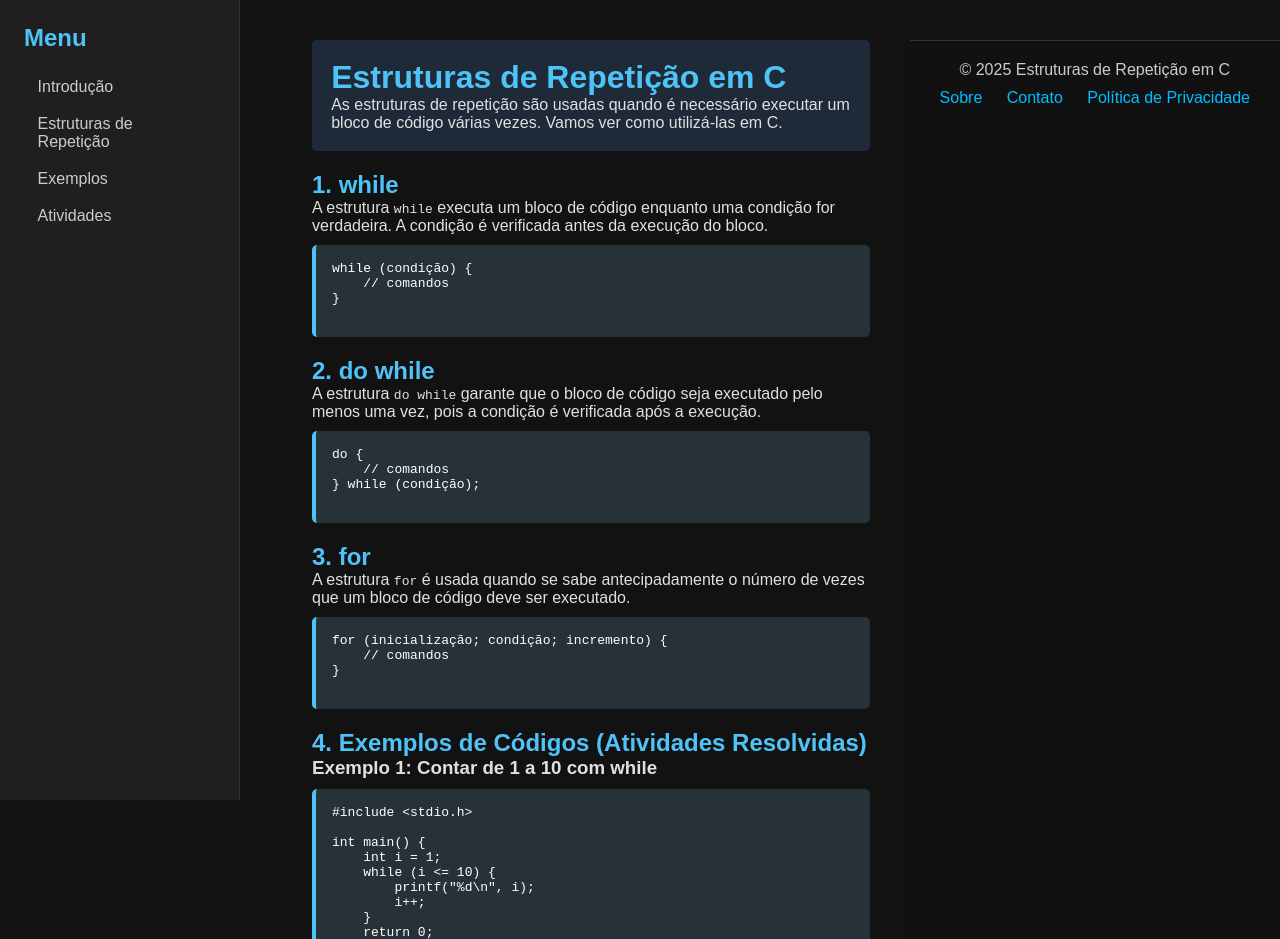
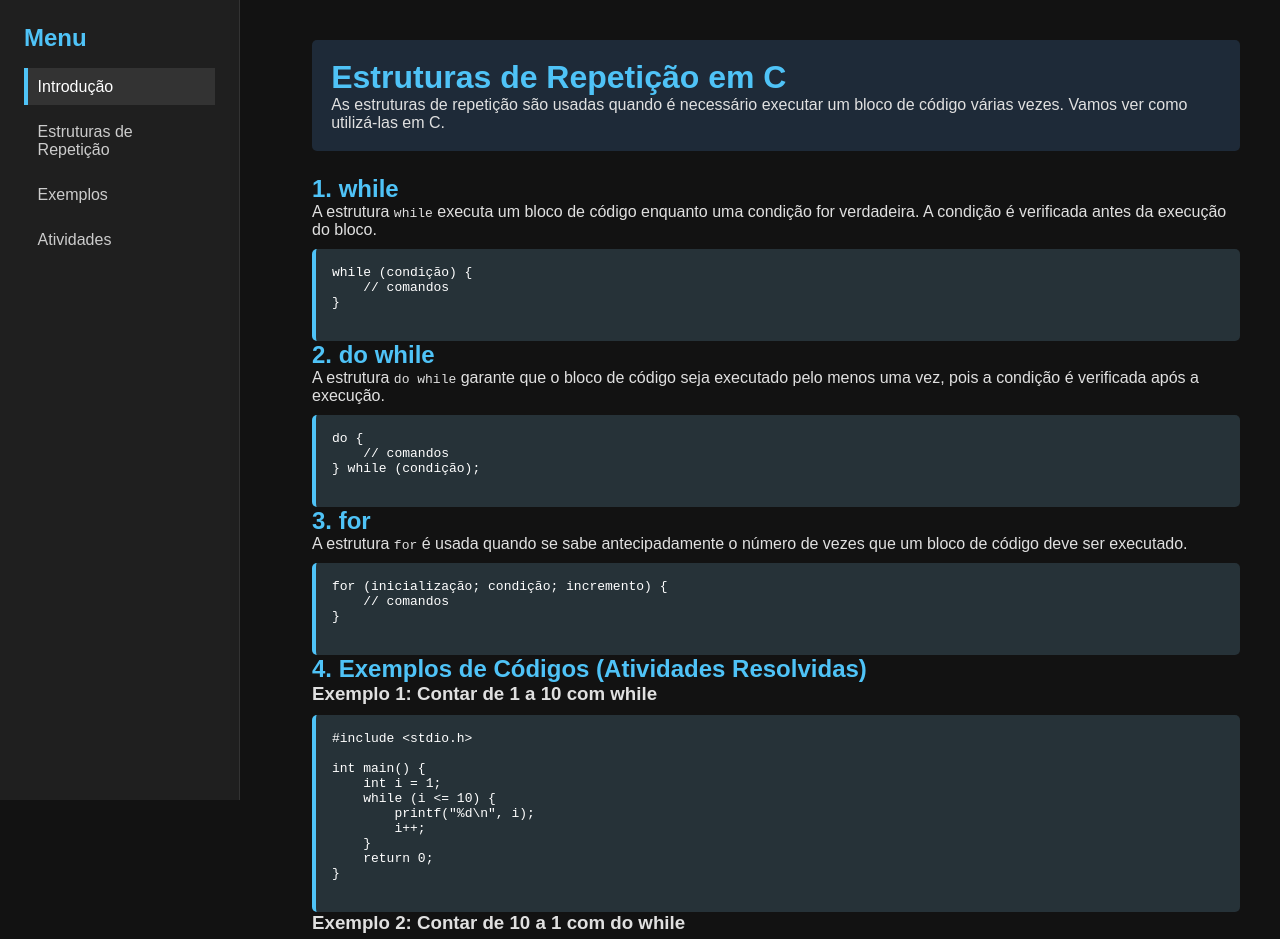
Before and after one commit to VictorTI26/Learn-C-site, a plain HTML site: page EstruturasDeRepeticao/EstruturasDeRepeticao.html in a window 1280 px wide. Shown: the top 939 px of the page. Drawn offline with Linux system fonts and the light colour scheme.

Commit message:
escreve qualquer coisa entre aspas

```diff
--- a/EstruturasDeRepeticao/EstruturasDeRepeticao.css
+++ b/EstruturasDeRepeticao/EstruturasDeRepeticao.css
@@ -1,46 +1,52 @@
-/* Resetando margens e padding */
+
 * {
     margin: 0;
     padding: 0;
     box-sizing: border-box;
 }
 
-/* Corpo da página */
+
 body {
-    margin: 0;
-    padding: 0;
-    box-sizing: border-box;
+    display: flex;
+    min-height: 100vh;
+    flex-direction: column;
     background-color: #121212;
     color: #e0e0e0;
-    display: flex;
     font-family: Arial, sans-serif;
 }
 
-/* Menu lateral (Nav-bar) */
+
+.page-content {
+    display: flex;
+    flex: 1;
+    min-height: 0;
+}
+
+
 .nav-bar-container {
     background-color: #1f1f1f;
-    flex-direction: column;
     width: 15rem;
     padding: 1.5rem;
     border-right: 1px solid #333;
-    position: fixed; /* Menu lateral fixo */
-    height: 100vh; /* Preenche toda a altura da tela */
-    overflow-y: auto; /* Se o menu for longo, terá scroll */
+    position: fixed;
+    top: 0;
+    left: 0;
+    height: 100vh;
+    overflow-y: auto;
 }
 
-/* Títulos no menu */
 .nav-bar-container h2 {
     color: #4FC3F7;
     margin-bottom: 1rem;
 }
 
-/* Lista do menu */
 .nav-bar-container ul {
-    padding: 0;
+    list-style: none;
+    padding-left: 0;
 }
 
 .nav-bar-container li {
-    list-style-type: none;
+    margin-bottom: 0.5rem;
 }
 
 .nav-bar-container a {
@@ -48,11 +54,10 @@ body {
     text-decoration: none;
     display: block;
     border-left: 4px solid transparent;
-    transition: background-color 0.2s ease;
     padding: 0.6rem;
+    transition: background-color 0.2s ease, border-left-color 0.2s ease, color 0.2s ease;
 }
 
-/* Efeito ao passar o mouse sobre os links do menu */
 .nav-bar-container a:hover,
 .nav-bar-container a.active {
     background-color: #333;
@@ -60,59 +65,30 @@ body {
     color: #fff;
 }
 
-/* Conteúdo principal */
+
 main {
     flex: 1;
     padding: 2.5rem;
-    margin-left: 17rem; /* Empurra o conteúdo para a direita do menu */
+    margin-left: 15rem;
+    overflow-y: auto;
 }
 
-/* Primeira seção de conteúdo */
-.section-1 {
-    background-color: #1e2a38;
-    padding: 1.2rem;
-    border-radius: 5px;
-    margin-bottom: 20px;
-}
 
-.section-1 h1 {
-    color: #4FC3F7;
-    font-size: 2rem;
-}
-
-/* Segunda seção de conteúdo */
-.section-2 h2 {
-    color: #4FC3F7;
-    margin-top: 20px;
-}
-
-/* Estilização do código exibido em <pre> */
-pre {
-    background-color: #263238;
-    border-left: 4px solid #4FC3F7;
-    padding: 1rem;
-    font-family: monospace;
-    white-space: pre-wrap;
-    border-radius: 5px;
-    margin-top: 10px;
-    color: #fff;
-}
-
-/* Rodapé */
-.footer {
+footer.footer {
     background-color: #111;
     color: #ccc;
     padding: 20px 0;
     text-align: center;
-    margin-top: 40px;
     border-top: 1px solid #333;
 }
+
 
 .footer-container {
     max-width: 1000px;
     margin: 0 auto;
     padding: 0 20px;
 }
+
 
 .footer-links {
     margin-top: 10px;
@@ -128,3 +104,31 @@ pre {
 .footer-links a:hover {
     color: #fff;
 }
+
+
+.section-1 {
+    background-color: #1e2a38;
+    padding: 1.2rem;
+    border-radius: 5px;
+    margin-bottom: 1rem;
+}
+
+.section-1 h1 {
+    color: #4FC3F7;
+    font-size: 2rem;
+}
+
+.section-2 h2 {
+    color: #4FC3F7;
+}
+
+pre {
+    background-color: #263238;
+    border-left: 4px solid #4FC3F7;
+    padding: 1rem;
+    font-family: monospace;
+    white-space: pre-wrap;
+    border-radius: 5px;
+    margin-top: 10px;
+    color: #fff;
+}
--- a/EstruturasDeRepeticao/EstruturasDeRepeticao.html
+++ b/EstruturasDeRepeticao/EstruturasDeRepeticao.html
@@ -1,32 +1,154 @@
 <!DOCTYPE html>
 <html lang="pt-br">
 <head>
-    <meta charset="UTF-8">
-    <meta name="viewport" content="width=device-width, initial-scale=1.0">
+    <meta charset="UTF-8" />
+    <meta name="viewport" content="width=device-width, initial-scale=1" />
     <title>Estruturas de Repetição em C</title>
-    <link rel="stylesheet" href="EstruturasDeRepeticao.css"> <!-- Conectando com o arquivo CSS -->
+    <style>
+
+        * {
+            margin: 0;
+            padding: 0;
+            box-sizing: border-box;
+        }
+
+        body {
+            background-color: #121212;
+            color: #e0e0e0;
+            display: flex;
+            font-family: Arial, sans-serif;
+            min-height: 100vh;
+            flex-direction: column;
+        }
+
+        .nav-bar-container {
+            background-color: #1f1f1f;
+            flex-direction: column;
+            width: 15rem;
+            padding: 1.5rem;
+            border-right: 1px solid #333;
+            position: fixed;
+            height: 100vh;
+            overflow-y: auto;
+            top: 0;
+            left: 0;
+        }
+
+        .nav-bar-container h2 {
+            color: #4FC3F7;
+            margin-bottom: 1rem;
+        }
+
+        .nav-bar-container ul {
+            list-style: none;
+        }
+
+        .nav-bar-container li {
+            margin-bottom: 0.5rem;
+        }
+
+        .nav-bar-container a {
+            color: #ccc;
+            text-decoration: none;
+            display: block;
+            border-left: 4px solid transparent;
+            transition: background-color 0.2s ease;
+            padding: 0.6rem;
+            cursor: pointer;
+        }
+
+        .nav-bar-container a:hover,
+        .nav-bar-container a.active {
+            background-color: #333;
+            border-left: 4px solid #4FC3F7;
+            color: #fff;
+        }
+
+        main {
+            flex: 1;
+            padding: 2.5rem;
+            margin-left: 17rem;
+        }
+
+        .section-1 {
+            background-color: #1e2a38;
+            padding: 1.2rem;
+            border-radius: 5px;
+            margin-bottom: 1.5rem;
+        }
+
+        .section-1 h1 {
+            color: #4FC3F7;
+            font-size: 2rem;
+        }
+
+        .section-2 h2 {
+            color: #4FC3F7;
+        }
+
+        pre {
+            background-color: #263238;
+            border-left: 4px solid #4FC3F7;
+            padding: 1rem;
+            font-family: monospace;
+            white-space: pre-wrap;
+            border-radius: 5px;
+            margin-top: 10px;
+            color: #fff;
+        }
+
+        .footer {
+            background-color: #111;
+            color: #ccc;
+            padding: 20px 0;
+            text-align: center;
+            margin-top: auto;
+            border-top: 1px solid #333;
+        }
+
+        .footer-container {
+            max-width: 1000px;
+            margin: 0 auto;
+            padding: 0 20px;
+        }
+
+        .footer-links {
+            margin-top: 10px;
+        }
+
+        .footer-links a {
+            color: #00bfff;
+            text-decoration: none;
+            margin: 0 10px;
+            transition: color 0.3s;
+        }
+
+        .footer-links a:hover {
+            color: #fff;
+        }
+    </style>
 </head>
 <body>
 
-    <!-- Menu Lateral -->
+
     <div class="nav-bar-container">
         <h2>Menu</h2>
         <ul>
-            <li><a href="#">Introdução</a></li>
-            <li><a href="#">Estruturas de Repetição</a></li>
-            <li><a href="#">Exemplos</a></li>
-            <li><a href="#">Atividades</a></li>
+            <li><a href="#introducao" class="active">Introdução</a></li>
+            <li><a href="#estruturas">Estruturas de Repetição</a></li>
+            <li><a href="#exemplos">Exemplos</a></li>
+            <li><a href="#atividades">Atividades</a></li>
         </ul>
     </div>
 
-    <!-- Conteúdo Principal -->
+
     <main>
-        <section class="section-1">
+        <section id="introducao" class="section-1">
             <h1>Estruturas de Repetição em C</h1>
             <p>As estruturas de repetição são usadas quando é necessário executar um bloco de código várias vezes. Vamos ver como utilizá-las em C.</p>
         </section>
 
-        <section class="section-2">
+        <section id="estruturas" class="section-2">
             <h2>1. while</h2>
             <p>A estrutura <code>while</code> executa um bloco de código enquanto uma condição for verdadeira. A condição é verificada antes da execução do bloco.</p>
             <pre>
@@ -36,7 +158,7 @@ while (condição) {
             </pre>
         </section>
 
-        <section class="section-2">
+        <section id="estruturas" class="section-2">
             <h2>2. do while</h2>
             <p>A estrutura <code>do while</code> garante que o bloco de código seja executado pelo menos uma vez, pois a condição é verificada após a execução.</p>
             <pre>
@@ -46,7 +168,7 @@ do {
             </pre>
         </section>
 
-        <section class="section-2">
+        <section id="estruturas" class="section-2">
             <h2>3. for</h2>
             <p>A estrutura <code>for</code> é usada quando se sabe antecipadamente o número de vezes que um bloco de código deve ser executado.</p>
             <pre>
@@ -56,7 +178,7 @@ for (inicialização; condição; incremento) {
             </pre>
         </section>
 
-        <section class="section-2">
+        <section id="exemplos" class="section-2">
             <h2>4. Exemplos de Códigos (Atividades Resolvidas)</h2>
 
             <h3>Exemplo 1: Contar de 1 a 10 com while</h3>
@@ -105,7 +227,7 @@ int main() {
             </pre>
         </section>
 
-        <section class="section-2">
+        <section id="atividades" class="section-2">
             <h2>5. Lista de Atividades (Para a Comunidade Resolver)</h2>
             <ol>
                 <li>Mostre a palavra "Olá, Mundo!" cinco vezes usando <code>for</code>.</li>
@@ -179,7 +301,7 @@ int main() {
         </section>
     </main>
 
-    <!-- Rodapé -->
+
     <footer class="footer">
         <div class="footer-container">
             <p>&copy; 2025 Estruturas de Repetição em C</p>
@@ -191,5 +313,19 @@ int main() {
         </div>
     </footer>
 
+    <script>
+
+        const navLinks = document.querySelectorAll('.nav-bar-container a');
+
+        navLinks.forEach(link => {
+            link.addEventListener('click', function() {
+
+                navLinks.forEach(l => l.classList.remove('active'));
+
+                this.classList.add('active');
+            });
+        });
+    </script>
+
 </body>
 </html>
```
